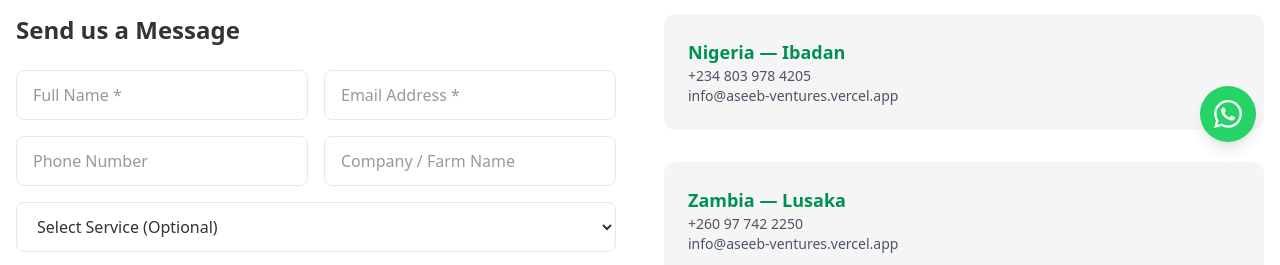
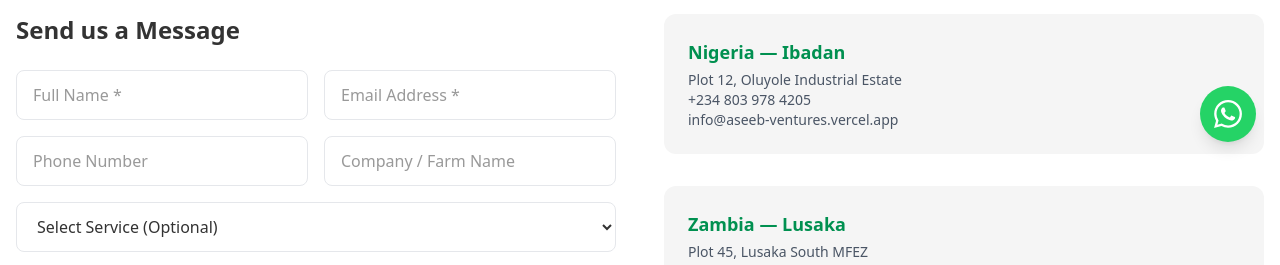
Before and after one commit to thecoachmanuel/aseeb-ventures, a Next.js app: page /contact in a window 1280 px wide. Shown: the part 634-899 px from the top of the page. Built offline with nearby package versions, Linux system fonts and the light colour scheme; no server answers.

Commit message:
fix: add missing address field to contact page location objects
Co-authored-by: CommandCodeBot <noreply@commandcode.ai>
EOF && git push origin main

```diff
--- a/src/app/(marketing)/contact/page.tsx
+++ b/src/app/(marketing)/contact/page.tsx
@@ -72,8 +72,8 @@ export default function ContactPage() {
             {/* Contact info */}
             <div className="space-y-8">
               {[
-                { country: "Nigeria", city: "Ibadan", phone: "+234 803 978 4205", email: "info@aseeb-ventures.vercel.app" },
-                { country: "Zambia", city: "Lusaka", phone: "+260 97 742 2250", email: "info@aseeb-ventures.vercel.app" },
+                { country: "Nigeria", city: "Ibadan", address: "Plot 12, Oluyole Industrial Estate", phone: "+234 803 978 4205", email: "info@aseeb-ventures.vercel.app" },
+                { country: "Zambia", city: "Lusaka", address: "Plot 45, Lusaka South MFEZ", phone: "+260 97 742 2250", email: "info@aseeb-ventures.vercel.app" },
               ].map((loc) => (
                 <div key={loc.country} className="bg-crop-gray p-6 rounded-xl">
                   <h3 className="font-bold text-lg text-crop-green">{loc.country} — {loc.city}</h3>
```
